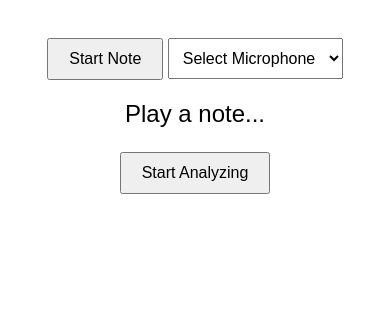
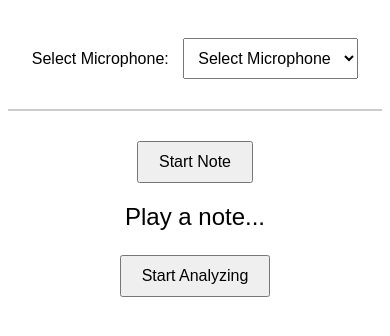
Before and after one commit to riccardoNovaglia/tune-chaser, a website: page src/index.html in a window 390 px wide. Shown: the part 90-426 px from the top of the page. Drawn offline with Linux system fonts and the light colour scheme.

Commit message:
Enhance microphone selection UI and persist selected microphone in local storage

```diff
--- a/src/index.html
+++ b/src/index.html
@@ -8,12 +8,16 @@
   </head>
   <body>
     <h1>Tune Chaser</h1>
-    <button id="start-note-button">Start Note</button>
-    <select id="microphone-select">
-      <option value="">Select Microphone</option>
-    </select>
-    <p id="note-display">Play a note...</p>
+    <div id="microphone-selection">
+      <label for="microphone-select">Select Microphone:</label>
+      <select id="microphone-select">
+        <option value="">Select Microphone</option>
+      </select>
+    </div>
+    <hr>
     <div id="controls">
+      <button id="start-note-button">Start Note</button>
+      <p id="note-display">Play a note...</p>
       <button id="start-analyze-button">Start Analyzing</button>
       <p id="result-display"></p>
     </div>
--- a/src/script.js
+++ b/src/script.js
@@ -2,7 +2,7 @@ document.getElementById('start-note-button').addEventListener('click', playNote)
 document.getElementById('start-analyze-button').addEventListener('click', startAnalyzingInput);
 document.getElementById('microphone-select').addEventListener('change', updateSelectedMicrophone);
 
-let selectedMicrophoneId = null;
+let selectedMicrophoneId = localStorage.getItem('selectedMicrophoneId');
 let targetFrequency = 440; // A4 note frequency
 
 navigator.mediaDevices.enumerateDevices().then(devices => {
@@ -15,10 +15,15 @@ navigator.mediaDevices.enumerateDevices().then(devices => {
             micSelect.appendChild(option);
         }
     });
+
+    if (selectedMicrophoneId) {
+        micSelect.value = selectedMicrophoneId;
+    }
 });
 
 function updateSelectedMicrophone(event) {
     selectedMicrophoneId = event.target.value;
+    localStorage.setItem('selectedMicrophoneId', selectedMicrophoneId);
 }
 
 function playNote() {
--- a/src/styles.css
+++ b/src/styles.css
@@ -28,3 +28,17 @@ button {
 #controls {
   margin-top: 20px;
 }
+
+label {
+  font-size: 16px;
+  margin-right: 10px;
+}
+
+#microphone-selection {
+  margin-bottom: 30px;
+}
+
+hr {
+  margin: 30px 0;
+  border: 1px solid #ccc;
+}
```
